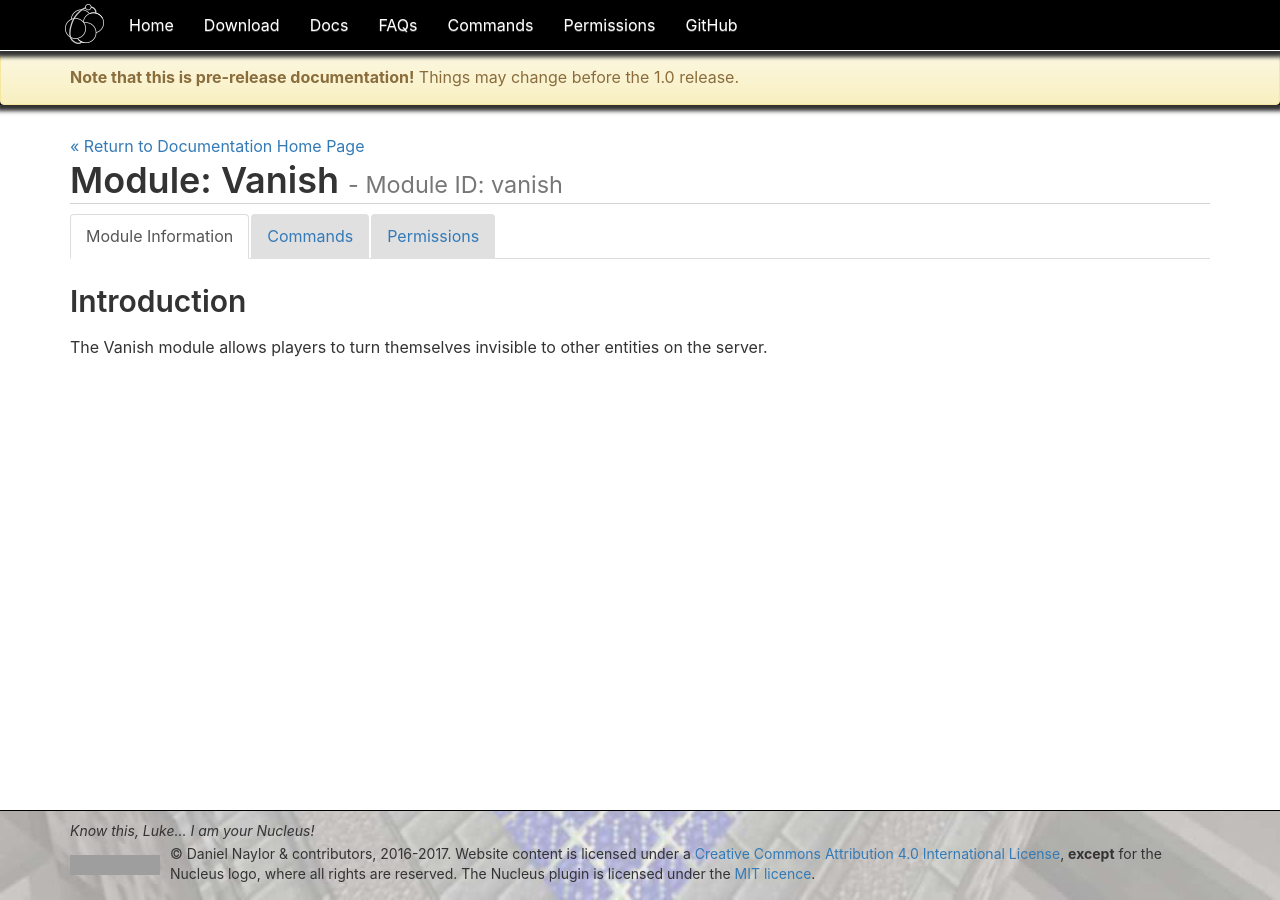
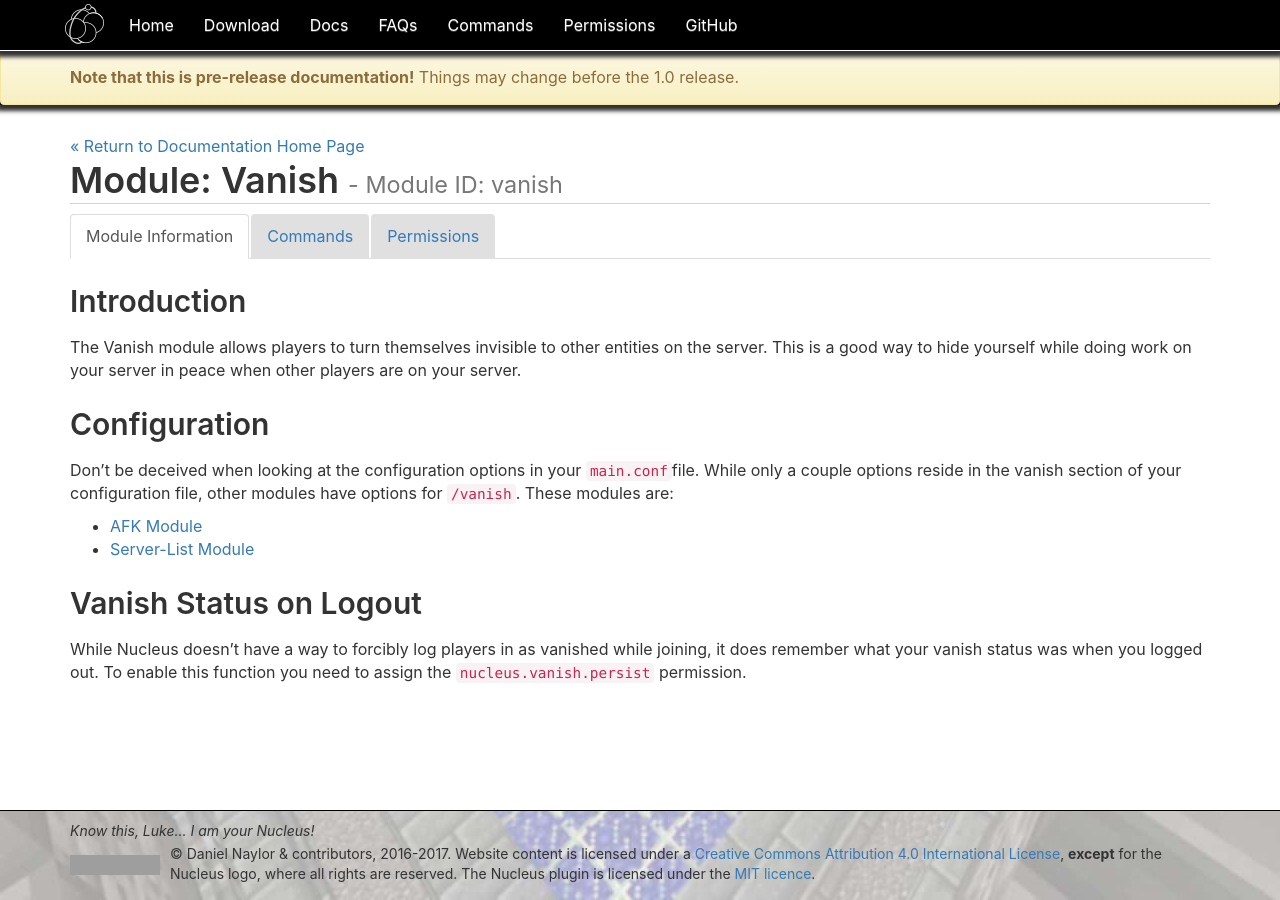
Before and after one commit to NucleusPowered/site-v1, a Jekyll site: the page built from docs/modules/vanish.md, in a window 1280 px wide. Built offline with Jekyll 4.4.1, drawn with Linux system fonts in a browser that asks for light colours; comment, search, counter and statistics services are not loaded; grey boxes are pictures that could not be loaded.

Commit message:
Vanish Update
Added some useful information to the vanish module. I am sure I will add
some more at a later date. Also want to see if this is the sort of thing
you are looking for

```diff
--- a/docs/modules/vanish.md
+++ b/docs/modules/vanish.md
@@ -8,4 +8,15 @@
 
 ## Introduction
 
-The Vanish module allows players to turn themselves invisible to other entities on the server.
+The Vanish module allows players to turn themselves invisible to other entities on the server. This is a good way to hide yourself while doing work on your server in peace when other players are on your server.
+
+## Configuration
+
+Don't be deceived when looking at the configuration options in your `main.conf`file. While only a couple options reside in the vanish section of your configuration file, other modules have options for `/vanish`. These modules are:
+
+* [AFK Module](afk.html)
+* [Server-List Module](serverlist.html)
+
+## Vanish Status on Logout
+
+While Nucleus doesn't have a way to forcibly log players in as vanished while joining, it does remember what your vanish status was when you logged out. To enable this function you need to assign the `nucleus.vanish.persist` permission.
```
